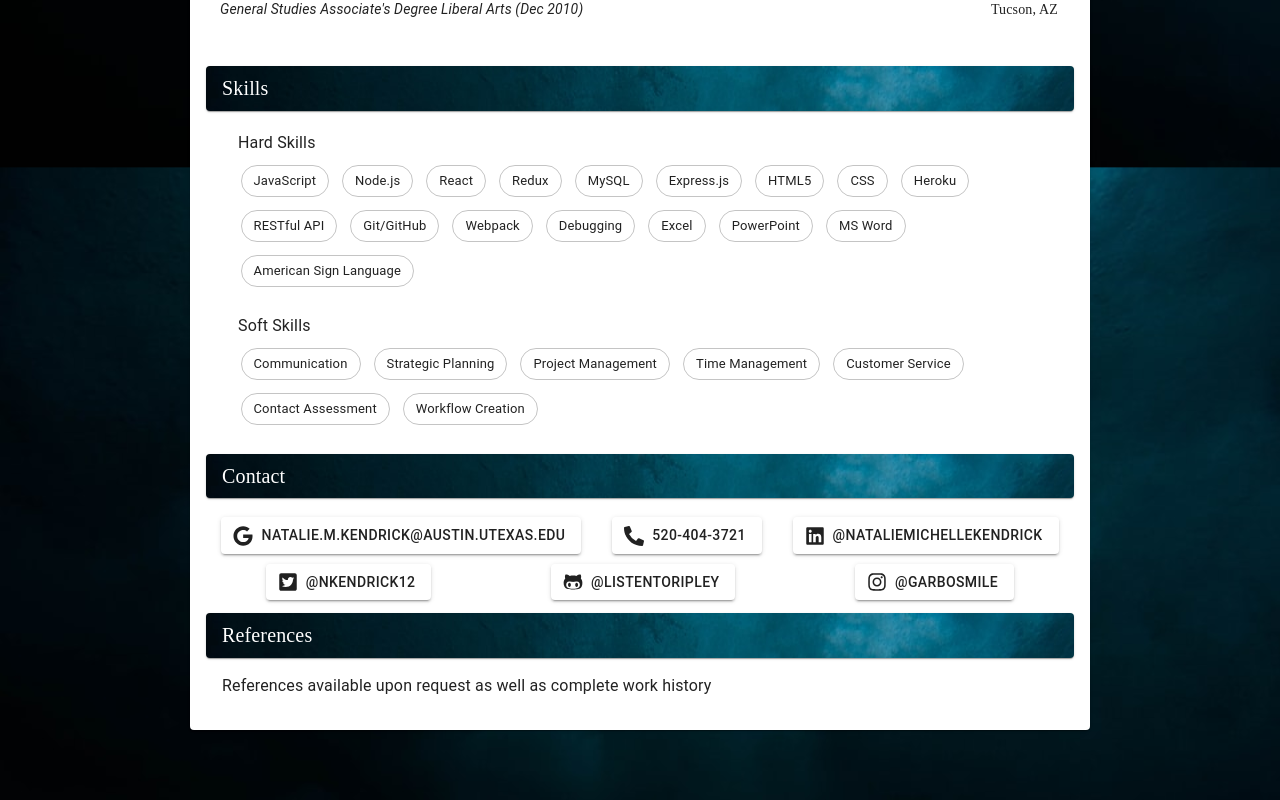
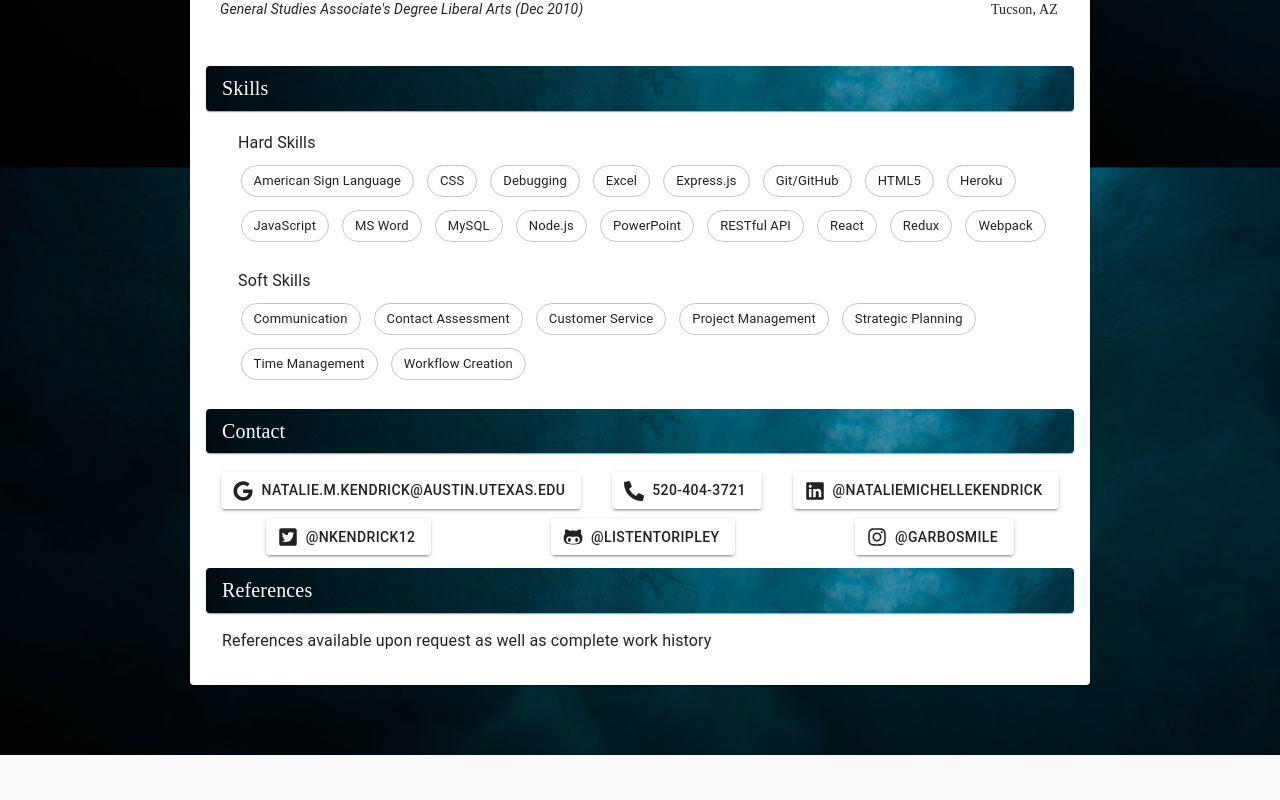
Before and after one commit to listenToRipley/nataliekendrick, a React (Create React App) app: page /resume in a window 1280 px wide. Shown: the part 1752-2552 px from the top of the page. After the commit the page ends 2507 px from the top, so only its background shows below. Built offline with nearby package versions, Linux system fonts and the light colour scheme.

Commit message:
sort method added on skills

```diff
--- a/src/Components/ResumeSkills.js
+++ b/src/Components/ResumeSkills.js
@@ -82,10 +82,10 @@ const ResumeSkills = () => {
       <div className={classes.skillList}>
 
       <Typography className={classes.skillTitle}>Hard Skills</Typography>
-      {technologies.map((tech) => <Chip label={tech} variant="outline" className={classes.chip}/>)}
+      {technologies.sort().map((tech) => <Chip label={tech} variant="outline" className={classes.chip}/>)}
 
       <Typography className={classes.skillTitle}>Soft Skills</Typography>
-      {skills.map((skill) => <Chip label={skill} variant="outline" className={classes.chip}/>)}
+      {skills.sort().map((skill) => <Chip label={skill} variant="outline" className={classes.chip}/>)}
 
       </div>
     </List>
```
